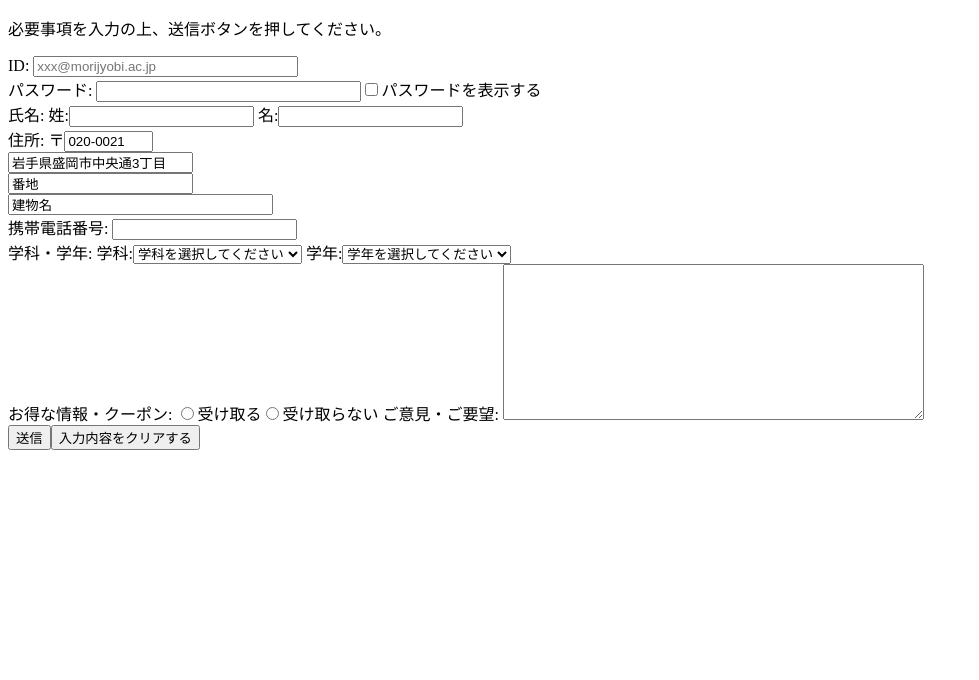
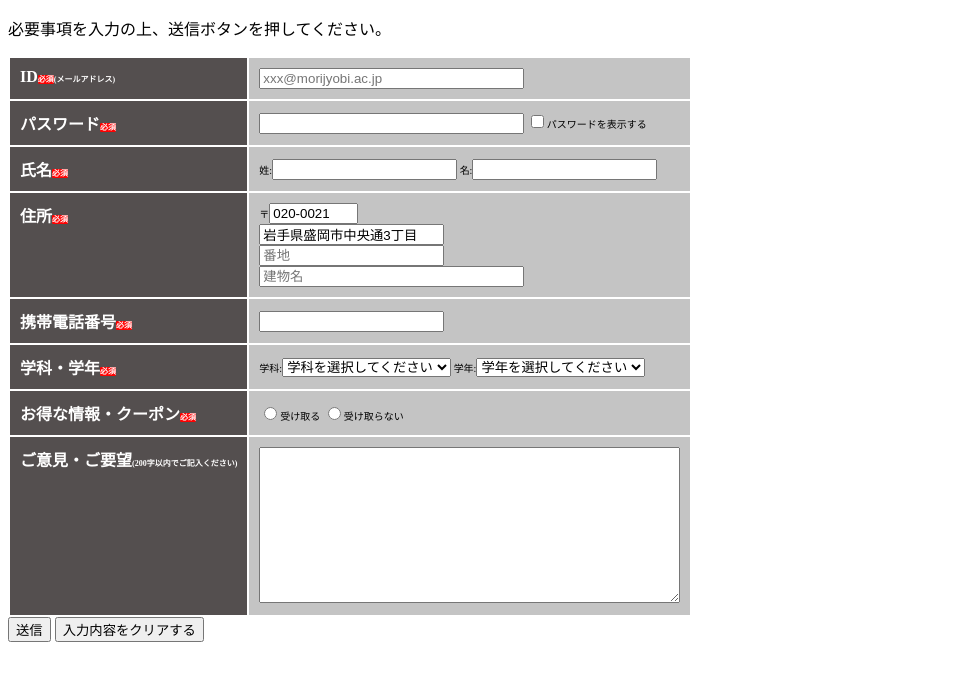
Before and after one commit to morita-rui/WebDesign-Task, a plain HTML site: page form/register.html in a window 1280 px wide. Shown: the whole page, without its empty margins (0-979 px from the left). Drawn offline with Linux system fonts and the light colour scheme.

Commit message:
課題提出　入力フォーム

```diff
--- a/form/register-style.css
+++ b/form/register-style.css
@@ -1 +1,20 @@
 @charset "UTF-8";
+th{
+    color: white;
+    background-color: rgb(84, 79, 79);
+    text-align: left;
+    vertical-align: top;
+    padding: 10px;
+}
+td{
+    background-color: rgb(196, 196, 196);
+    font-size: 10px;
+    padding: 10px;
+}
+.brakets{
+    background-color: red;
+    border-radius: 10%;
+}
+span{
+    font-size: 8px;
+}
--- a/form/register.html
+++ b/form/register.html
@@ -10,46 +10,74 @@
 
 <body>
     <p>必要事項を入力の上、送信ボタンを押してください。</p>
+    <form action="#" method="get">
         <table>
-        <form action="#" method="get">
-            ID:
-            <input type="email" name="email" size="30" placeholder="xxx@morijyobi.ac.jp" required><br>
-            パスワード:
-            <input type="password" name="password" size="30" minlength="8">
-            <label><input type="checkbox" name="password">パスワードを表示する</label><br>
-            氏名:
-            姓:<input type="text" name="last_name">
-            名:<input type="text" name="first_name"><br>
-            住所:
+            <tr>
+                <th>ID<span class="brakets">必須</span><span>(メールアドレス)</span></th>
+                <td><input type="email" name="email" size="30" placeholder="xxx@morijyobi.ac.jp" required></td>
+            </tr>
+            <tr>
+                <th>パスワード<span class="brakets">必須</span></th>
+                <td>
+                    <input type="password" name="password" size="30" minlength="8" required>
+                    <label><input type="checkbox" name="password"required>パスワードを表示する</label>
+                </td>
+            </tr>
+            <tr>
+                <th>氏名<span class="brakets">必須</span></th>
+                <td>
+                    姓:<input type="text" name="last_name"required>
+                    名:<input type="text" name="first_name"required>
+                </td>
+            </tr>
+            <tr>
+                <th>住所<span class="brakets">必須</span></th>
+                <td>
                     〒<input type="text" name="address" size="8" value="020-0021" readonly><br>
                     <input type="text" name="address" value="岩手県盛岡市中央通3丁目" readonly><br>
-            <input type="text" name="address" value="番地"><br>
-            <input type="text" name="address" size="30" value="建物名"><br>
-            携帯電話番号:
-            <input type="tel" name="user_tel"><br>
-            学科・学年:
-            学科:<select name="year">
+                    <input type="text" name="address" placeholder="番地" required><br>
+                    <input type="text" name="address" size="30" placeholder="建物名" required><br>
+                </td>
+            </tr>
+            <tr>
+                <th>携帯電話番号<span class="brakets">必須</span></th>
+                <td><input type="tel" name="user_tel"required></td>
+            </tr>
+            <tr>
+                <th>学科・学年<span class="brakets">必須</span></th>
+                <td>
+                    学科:<select name="year"required>
                         <option value="">学科を選択してください</option>
                         <option value="システム">システム系学科</option>
                         <option value="ビジネス">ビジネス系学科</option>
                         <option value="デザイン">デザイン系学科</option>
                     </select>
-            学年:<select name="year">
+                    学年:<select name="year" required>
                         <option value="">学年を選択してください</option>
                         <option value="1">１年</option>
                         <option value="2">２年</option>
                         <option value="3">３年</option>
                         <option value="4">４年</option>
-            </select><br>
-            お得な情報・クーポン:
-            <label><input type="radio" name="coupon" value="yes">受け取る</label>
-            <label><input type="radio" name="coupon" value="no">受け取らない</label>
-            ご意見・ご要望:
-            <textarea name="multiple" cols="50" rows="10" maxlength="200"></textarea><br>
+                    </select>
+                </td>
+            </tr>
+            <tr>
+                <th>お得な情報・クーポン<span class="brakets">必須</span></th>
+                <td>
+                    <label><input type="radio" name="coupon" value="yes" required>受け取る</label>
+                    <label><input type="radio" name="coupon" value="no" required>受け取らない</label>
+                </td>
+            </tr>
+            <tr>
+                <th>ご意見・ご要望<span>(200字以内でご記入ください)</span></th>
+                <td>
+                    <textarea name="multiple" cols="50" rows="10" maxlength="200"></textarea>
+                </td>
+            </tr>
+        </table>
         <button type="submit">送信</button>
         <button type="reset">入力内容をクリアする</button>
     </form>
-    </table>
 </body>
 
 </html>
```
Lines whose indentation alone changed are shown as unchanged.
